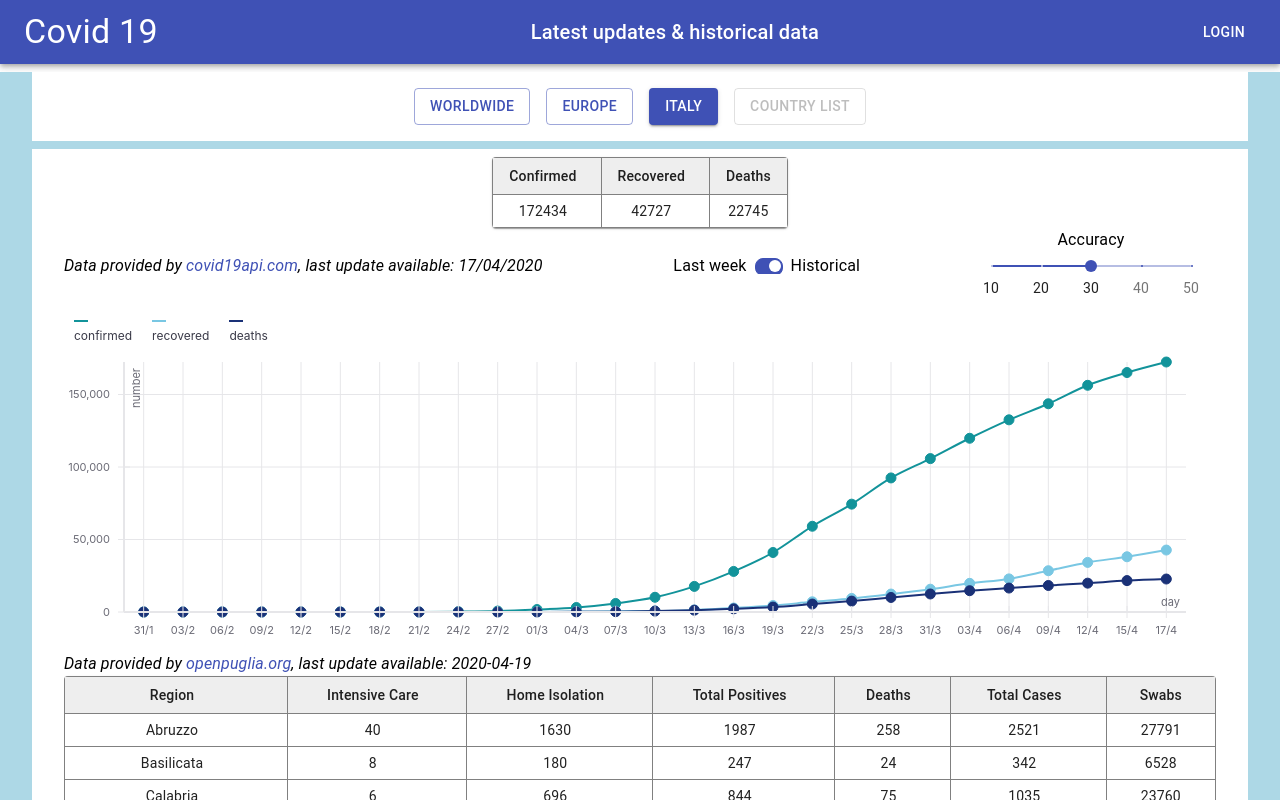
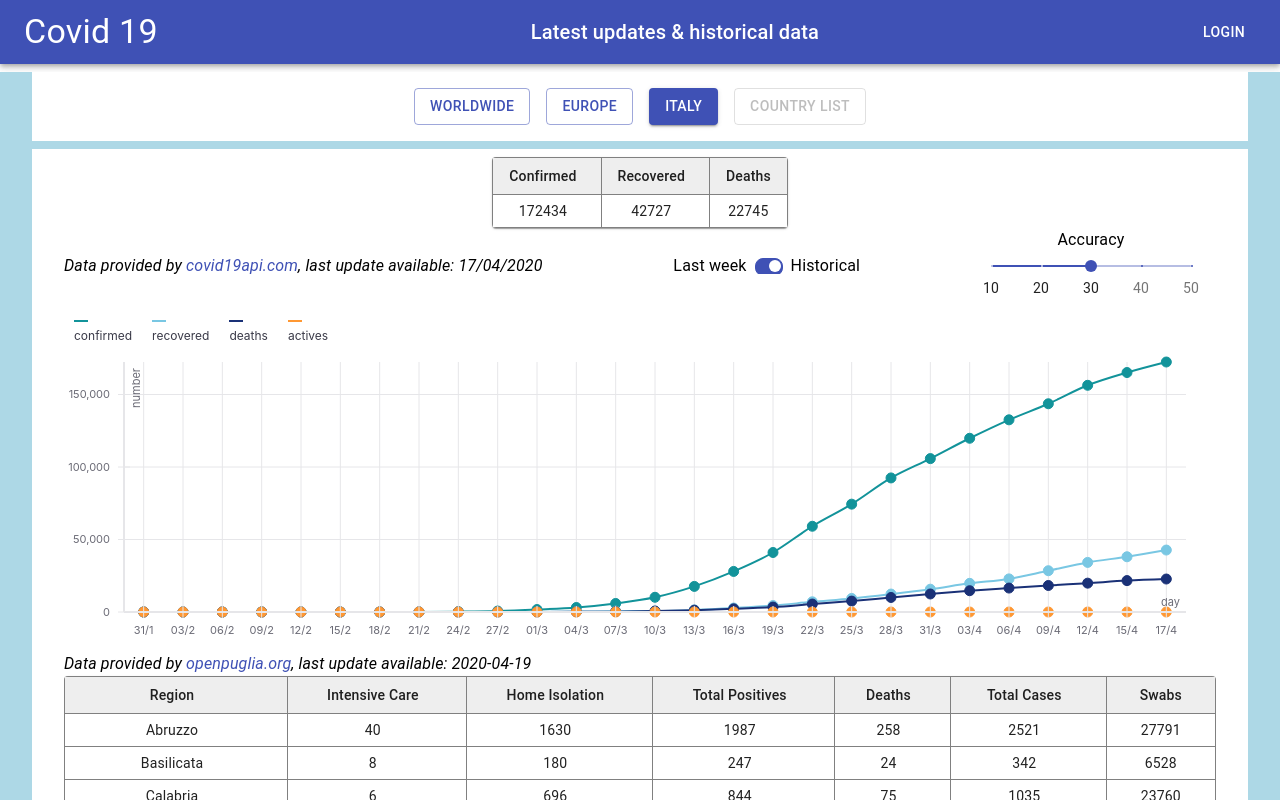
Before and after one commit to gianlucabaldin/covid19, a React (Create React App) app: page / in a window 1280 px wide. Shown: the top 800 px of the page. Built offline with nearby package versions, Linux system fonts and the light colour scheme.

Commit message:
+ "active" category

```diff
--- a/src/component/ItalyChart.jsx
+++ b/src/component/ItalyChart.jsx
@@ -35,19 +35,16 @@ const ItalyChart = ({
   width = 500,
 }) => {
   const [hint, setHint] = useState(initialHintValue);
-  // const [confirmedValues, setConfirmedValues] = useState([]);
-  // const [recoveredValues, setRecoveredValues] = useState([]);
-  // const [deathsValues, setDeathsValues] = useState([]);
-  // const [disableAccuracy, setDisableAccuracy] = useState(false);
-  // const [accuracyValue, setAccuracyValue] = useState(DEFAUL_MAX_DATA_SIZE);
 
   let confirmed = [];
   let recovered = [];
   let deaths = [];
+  let actives = [];
   if (data && data.confirmed && data.recovered && data.deaths) {
     confirmed = data.confirmed;
     recovered = data.recovered;
     deaths = data.deaths;
+    actives = data.actives;
   }
   /**
    * Filter and manipulate the whole data set, filtering in case data lenght > accuracy
@@ -118,6 +115,7 @@ const ItalyChart = ({
             { title: STATUS.CONFIRMED.toLowerCase() },
             { title: STATUS.RECOVERED.toLowerCase() },
             { title: STATUS.DEATHS.toLowerCase() },
+            { title: STATUS.ACTIVES.toLowerCase() },
           ]}
           style={{ position: 'absolute', left: '40%' }}
         />
@@ -154,6 +152,14 @@ const ItalyChart = ({
               onValueMouseOut={mouseOut}
             />
           )}
+          {actives && actives.length > 0 && (
+            <LineMarkSeries
+              curve="curveMonotoneX"
+              data={actives || []}
+              onValueMouseOver={(val) => mouseOver(val, STATUS.ACTIVES)}
+              onValueMouseOut={mouseOut}
+            />
+          )}
           <XAxis
             title="day"
             tickFormat={(value) => moment(value).format('DD/M')}
--- a/src/component/ItalyContainer.jsx
+++ b/src/component/ItalyContainer.jsx
@@ -12,6 +12,7 @@ const summaryInitialStatus = {
   confirmed: 0,
   recovered: 0,
   deaths: 0,
+  actives: 0,
   error: false,
 };
 
@@ -20,6 +21,7 @@ const chartInitialStatus = {
     confirmed: [],
     recovered: [],
     deaths: [],
+    actives: [],
   },
   error: false,
   loading: false,
@@ -40,21 +42,23 @@ const ItalyContainer = (props) => {
   const fetchData = () => {
     fetchItalyHistoricalAll(true)
       .then((res) => {
-        const { confirmed, recovered, deaths } = processData(res);
+        const { confirmed, recovered, deaths, actives } = processData(res);
         setChartData({
           ...chartInitialStatus,
           data: {
             confirmed,
             recovered,
             deaths,
+            actives,
           },
         });
-        const { Confirmed, Recovered, Deaths } = res[res.length - 1];
+        const { Confirmed, Recovered, Deaths, Actives } = res[res.length - 1];
         // fill summary with last day-data extracted from previous fetch
         setSummaryData({
           confirmed: Confirmed,
           recovered: Recovered,
           deaths: Deaths,
+          actives: Actives,
           error: false,
         });
         return res;
@@ -83,25 +87,25 @@ const ItalyContainer = (props) => {
   }, []);
 
   const onToggleSwitch = (checked) => {
-    const { confirmed, recovered, deaths } = processData(
+    const { confirmed, recovered, deaths, actives } = processData(
       fetchedDataAll,
       checked ? undefined : 7,
     );
     setChartData({
       ...chartData,
-      data: { confirmed, recovered, deaths },
+      data: { confirmed, recovered, deaths, actives },
       checked,
     });
   };
 
   const onChangeAccuracy = (accuracy) => {
-    const { confirmed, recovered, deaths } = processData(
+    const { confirmed, recovered, deaths, actives } = processData(
       fetchedDataAll,
       accuracy,
     );
     setChartData({
       ...chartData,
-      data: { confirmed, recovered, deaths },
+      data: { confirmed, recovered, deaths, actives },
       accuracy,
     });
   };
--- a/src/utils/chartUtils.js
+++ b/src/utils/chartUtils.js
@@ -26,6 +26,7 @@ export const processData = (data, accuracy) => {
   const confirmed = [];
   const recovered = [];
   const deaths = [];
+  const actives = [];
 
   reduceData(data, accuracy).forEach((el) => {
     confirmed.push({
@@ -40,7 +41,11 @@ export const processData = (data, accuracy) => {
       x: new Date(el.Date),
       y: el.Deaths,
     });
+    actives.push({
+      x: new Date(el.Date),
+      y: el.Active,
+    });
   });
 
-  return { confirmed, recovered, deaths };
+  return { confirmed, recovered, deaths, actives };
 };
--- a/src/utils/consts.js
+++ b/src/utils/consts.js
@@ -12,4 +12,5 @@ export const STATUS = {
   CONFIRMED: 'CONFIRMED',
   RECOVERED: 'RECOVERED',
   DEATHS: 'DEATHS',
+  ACTIVES: 'ACTIVES',
 };
```
